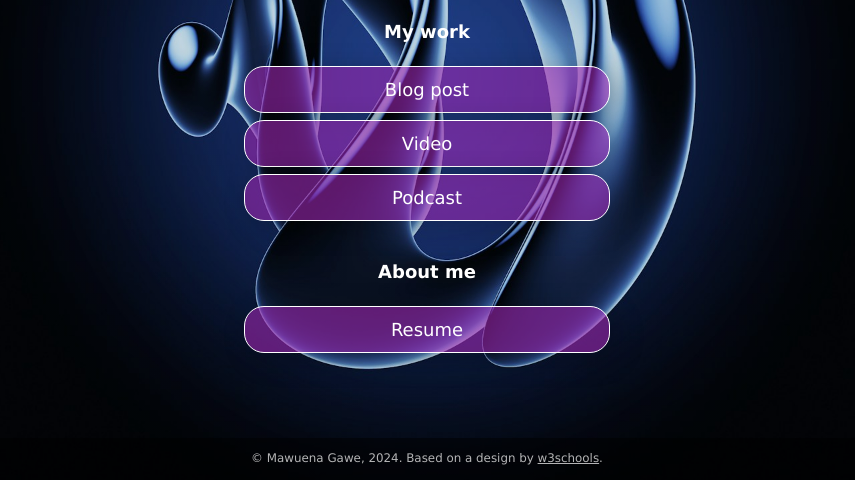
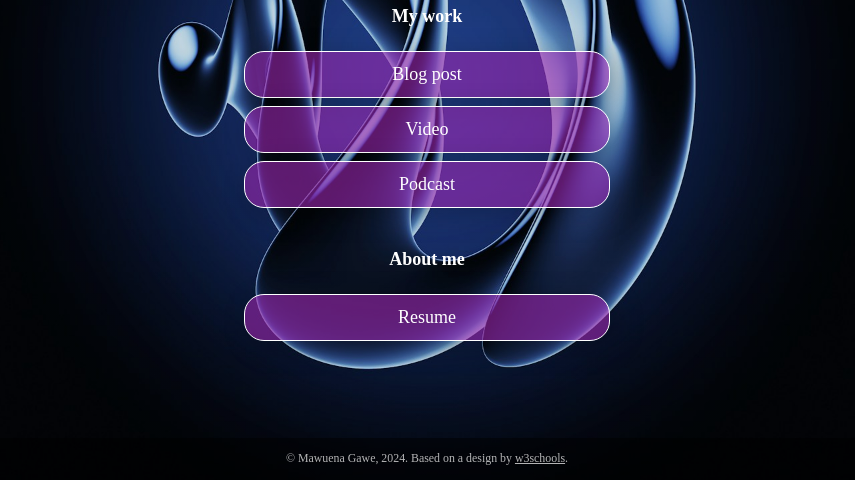
Before and after one commit to mawuenag/mawuenag.github.io, a plain HTML site: page index.html in a window 1280 px wide. Shown: the part 320-800 px from the top of the page, without its empty margins (213-1068 px from the left). Drawn offline with Linux system fonts and the light colour scheme.

Commit message:
changed the font

```diff
--- a/css/style.css
+++ b/css/style.css
@@ -34,7 +34,7 @@ body {
     background-attachment: fixed;
     /* Resizes the background image to cover the entire container */
     background-size: cover;
-    font-family: Futura, Verdana, sans-serif;
+    font-family: "Merriweather", serif;
     line-height: 1.5;
     font-size: 18px;
     display: flex;
```
